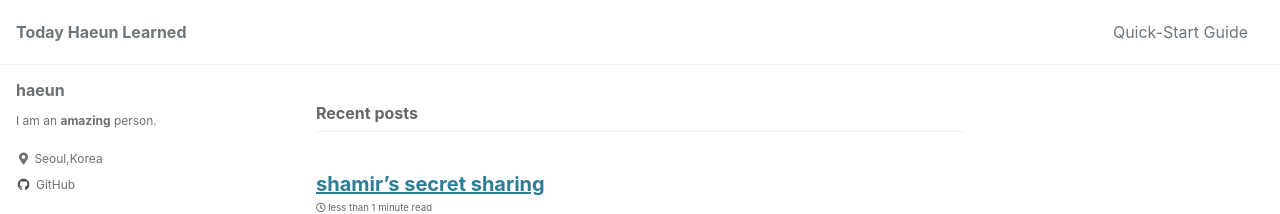
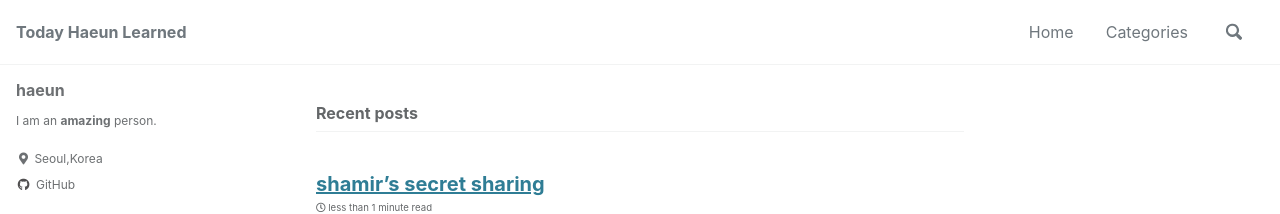
Before and after one commit to gkdms1457/TIL, a Jekyll site: the page built from index.html, in a window 1280 px wide. Shown: the top 214 px of the page. Built offline with Jekyll 4.4.1, drawn with Linux system fonts in a browser that asks for light colours; cached includes are drawn as plain includes; the list of posts is cut into pages by our own code; comment, search, counter and statistics services are not loaded.

Commit message:
customizing

```diff
--- a/_config.yml
+++ b/_config.yml
@@ -51,9 +51,9 @@ reCaptcha:
   secret                 :
 atom_feed:
   path                   : # blank (default) uses feed.xml
-search                   : # true, false (default)
+search                   : true
 search_full_content      : # true, false (default)
-search_provider          : # lunr (default), algolia, google
+search_provider          : google # lunr (default), algolia, google
 algolia:
   application_id         : # YOUR_APPLICATION_ID
   index_name             : # YOUR_INDEX_NAME
--- a/_data/navigation.yml
+++ b/_data/navigation.yml
@@ -1,7 +1,9 @@
 # main links
 main:
-  - title: "Quick-Start Guide"
-    url: https://mmistakes.github.io/minimal-mistakes/docs/quick-start-guide/
+  - title: Home
+    url: /
+  - title: "Categories"
+    url: /categories/
   # - title: "About"
   #   url: https://mmistakes.github.io/minimal-mistakes/about/
   # - title: "Sample Posts"
```
